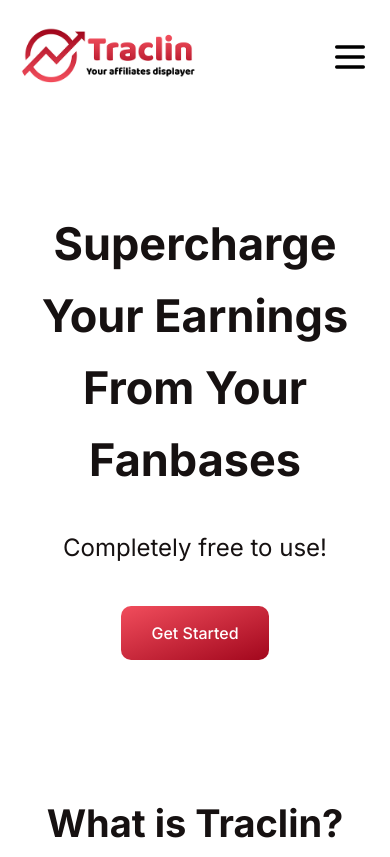
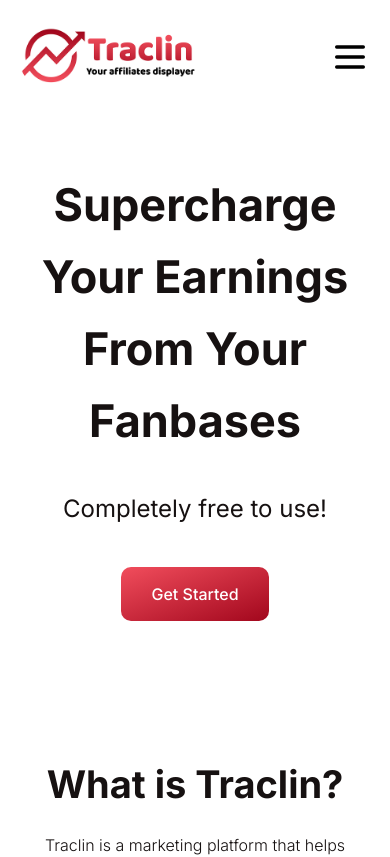
Before and after one commit to aj-codes-hub/product-department-traclin, a React (Vite) app: page / in a window 390 px wide. Shown: the top 857 px of the page. Built offline with nearby package versions, Linux system fonts and the light colour scheme.

Commit message:
updated heroSection

```diff
--- a/src/pages/clientPortal/Sections/Herosection/heroSection.tsx
+++ b/src/pages/clientPortal/Sections/Herosection/heroSection.tsx
@@ -6,7 +6,7 @@ import Button from '../../../../components/common/Button'
 
 const HeroSection:React.FC = () => {
   return (
-   <div className='inner flex xl::gap-[29px] mt-[89px] lg:text-left text-center xl:mx-0 mx-auto'>
+   <div className='inner flex xl::gap-[29px] sm:mt-[89px] mt-[50px] lg:text-left text-center xl:mx-0 mx-auto'>
 
       <div className='xl:w-[565px] lg:w-[50%] w-[90%] lg:mx-0 mx-auto mt-[25px]'>
 
```
